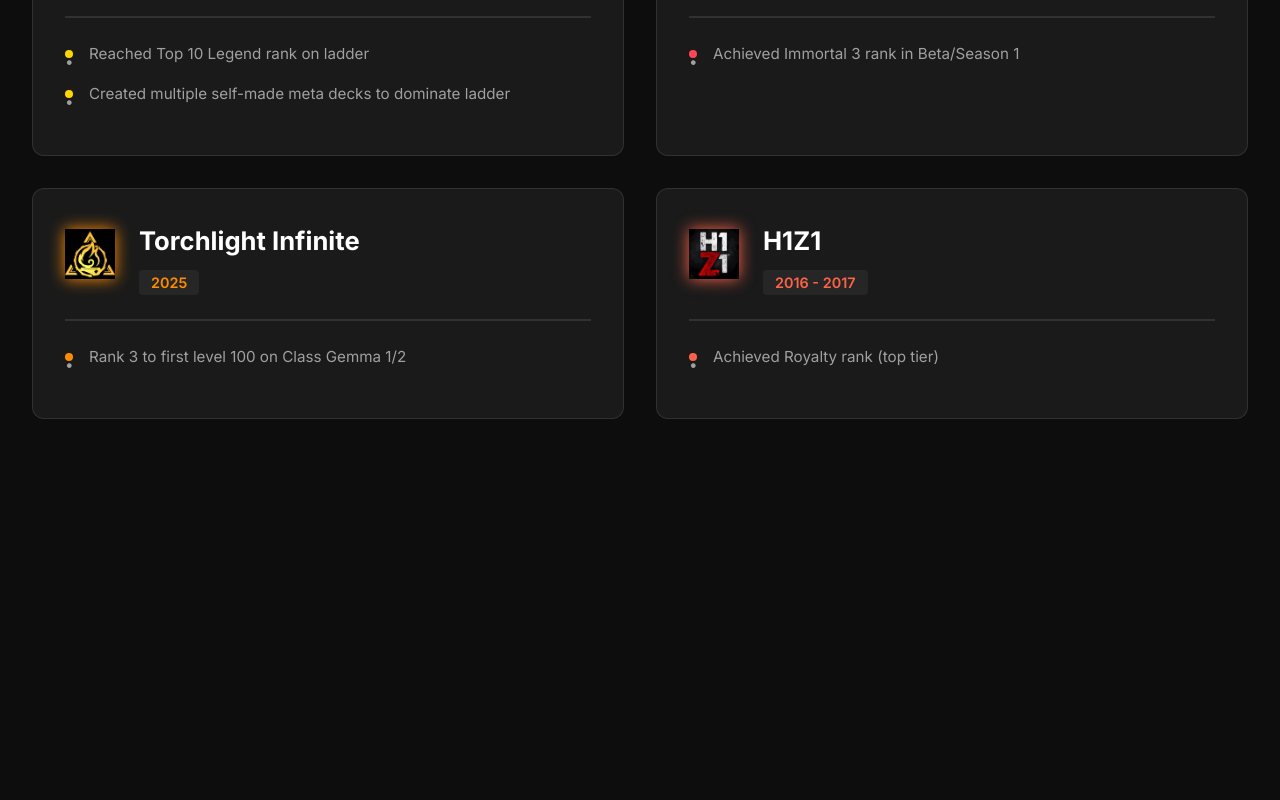
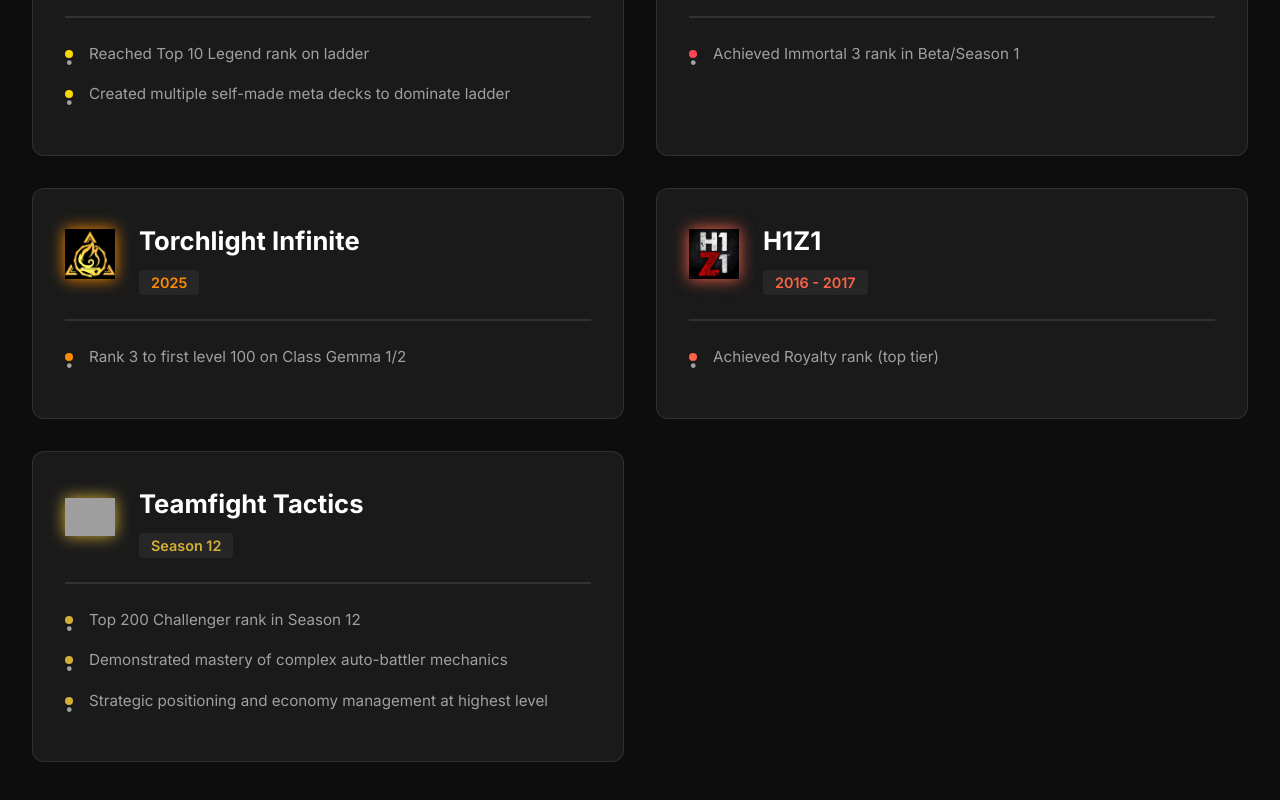
Before and after one commit to austinshin/portfolio, a React (Vite) app: page /gaming in a window 1280 px wide. Shown: the part 1817-2617 px from the top of the page. Before the commit the page ends 2364 px from the top, so only its background shows below. Built offline with nearby package versions, Linux system fonts and the light colour scheme; grey boxes are pictures that could not be loaded.

Commit message:
feat: Add Teamfight Tactics to Gaming Achievements - Top 200 Challenger Season 12

```diff
--- a/src/pages/GamingAchievements.tsx
+++ b/src/pages/GamingAchievements.tsx
@@ -94,6 +94,17 @@
         'Achieved Royalty rank (top tier)',
       ],
     },
+    {
+      title: 'Teamfight Tactics',
+      period: 'Season 12',
+      icon: '/icons/tft.png',
+      color: '#d4af37',
+      achievements: [
+        'Top 200 Challenger rank in Season 12',
+        'Demonstrated mastery of complex auto-battler mechanics',
+        'Strategic positioning and economy management at highest level',
+      ],
+    },
   ]
 
   return (
```
Also changed, not shown: public/icons/README.md.
